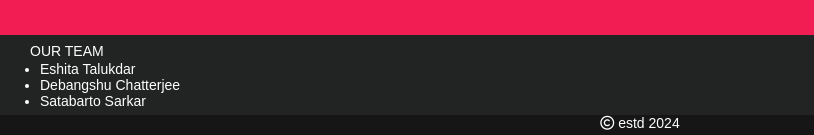
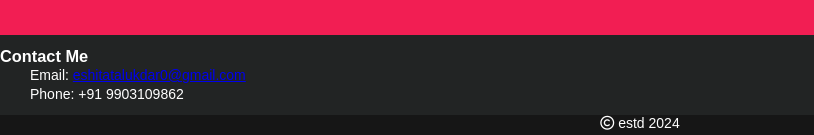
Before and after one commit to eshitatalukdar08/foodXpress, a plain HTML site: page index.html in a window 1280 px wide. Shown: the part 1675-1810 px from the top of the page, 0-814 px from the left. Drawn offline with Linux system fonts and the light colour scheme.

Commit message:
Update index.html

```diff
--- a/index.html
+++ b/index.html
@@ -88,12 +88,9 @@
     </div>
 </div>
 <div class="footer">
-    <p>OUR TEAM</p>
-    <ul>
-        <li>Eshita Talukdar</li>
-        <li>Debangshu Chatterjee</li>
-        <li>Satabarto Sarkar</li>
-    </ul>
+     <h3>Contact Me</h3>
+    <p>Email: <a href="eshitatalukdar0@gmail.com" class="mail">eshitatalukdar0@gmail.com</ahref></a></p>
+    <p>Phone: <a href="+91 9903109862"></a>+91 9903109862</p>
 </div>
 <div class="end">
     <p>
```
